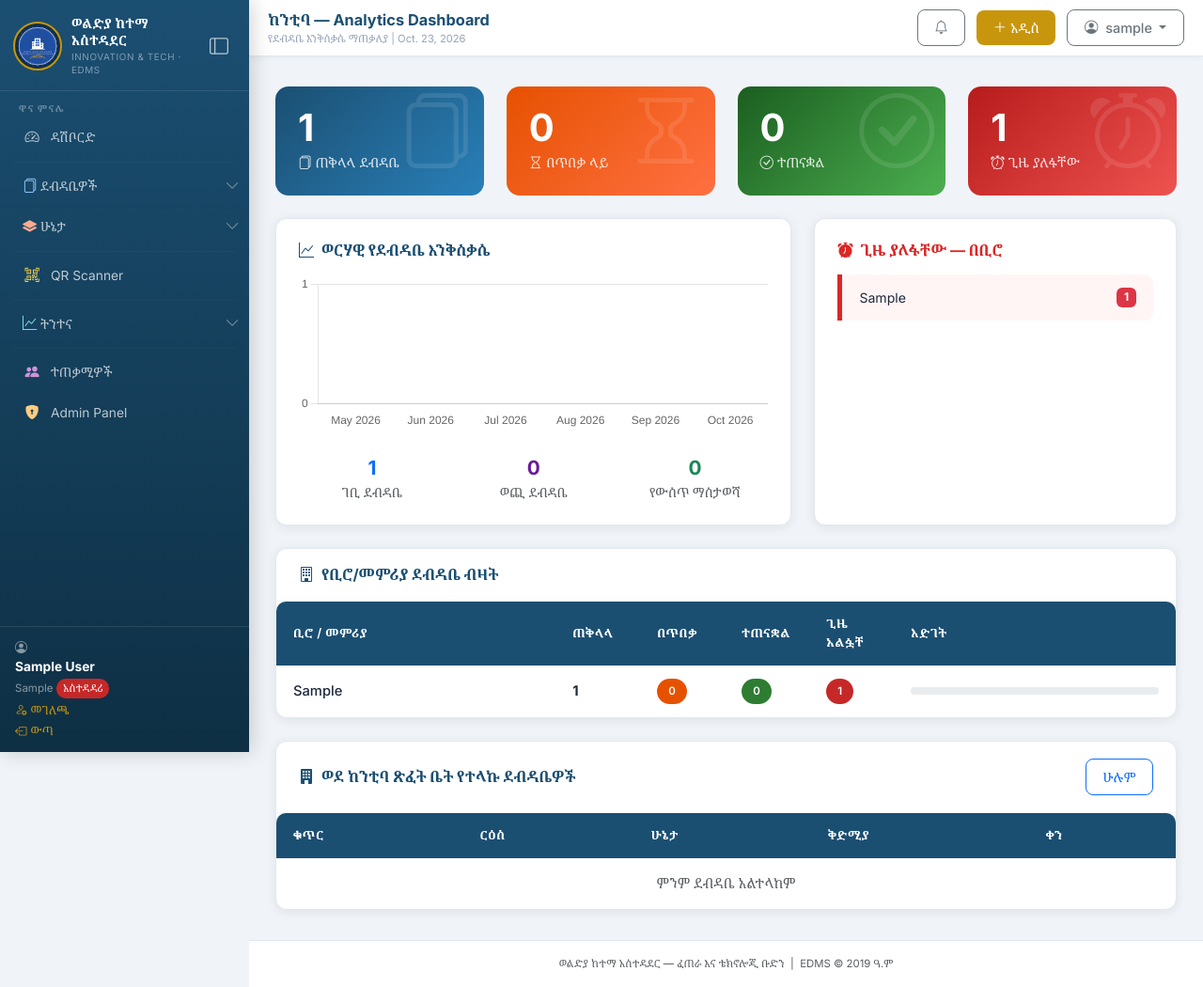
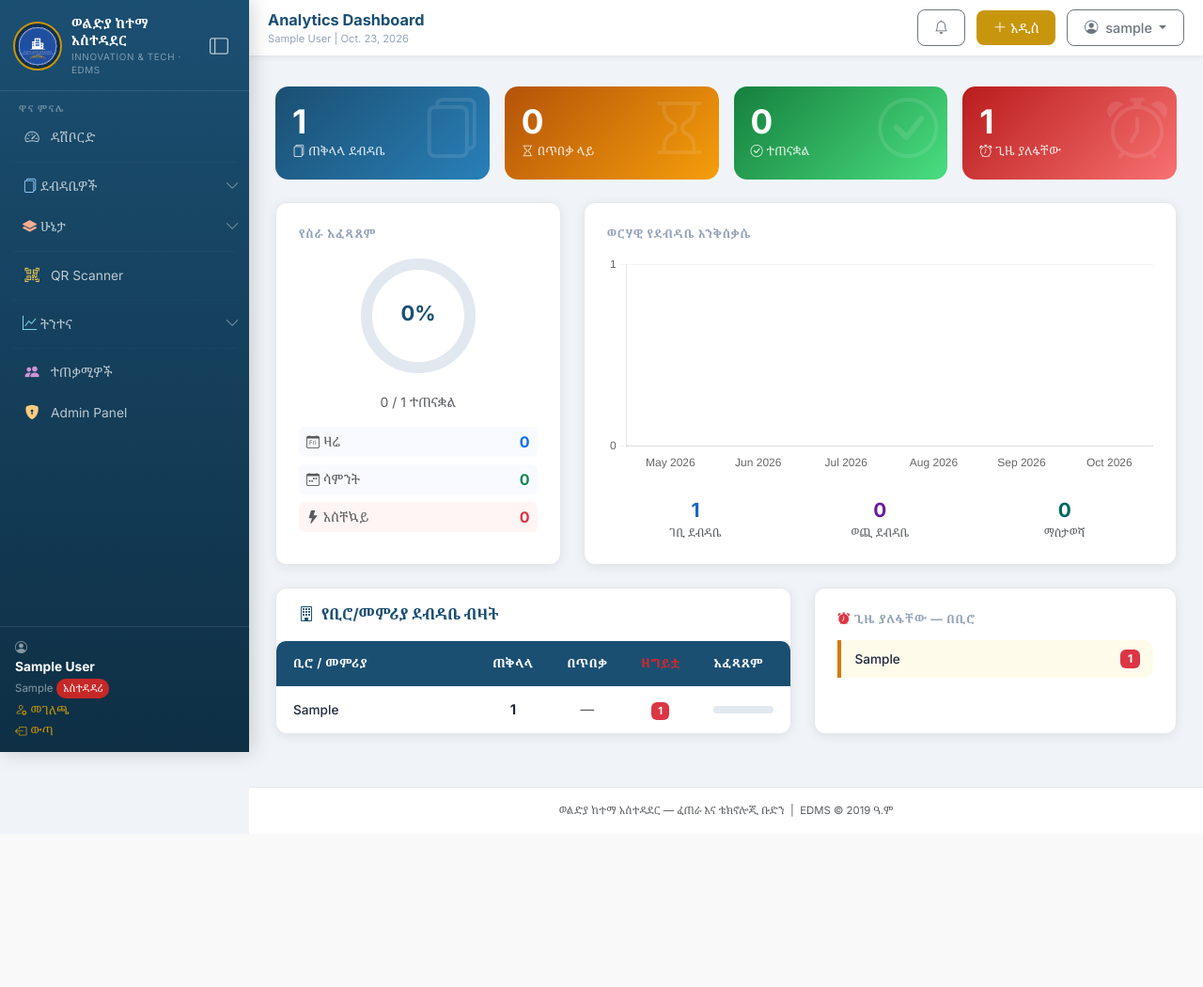
Before and after one commit to mulehaile67522-ui/woldiya_edms, a Django app: page /mayor-dashboard/ in a window 1280 px wide. Shown: the whole page at 94% size. After the commit the page ends 869 px from the top, so only its background shows below. Run offline with Django 5.2, Linux system fonts and the light colour scheme; a user stored in the database is signed in; tables that the repository leaves empty hold one stand-in row (values such as "Sample post"); data that the repository does not hold is empty.

Commit message:
Redesign Mayor Analytics Dashboard - simple smart clean

```diff
--- a/templates/documents/mayor_dashboard.html
+++ b/templates/documents/mayor_dashboard.html
@@ -1,115 +1,143 @@
 {% extends "documents/base.html" %}
-{% block title %}የአመራር ዳሽቦርድ — ወልድያ EDMS{% endblock %}
-{% block page_title %}{% if role == 'MAYOR' %}ከንቲባ{% else %}ምክትል ከንቲባ{% endif %} — Analytics Dashboard{% endblock %}
-{% block page_subtitle %}የደብዳቤ እንቅስቃሴ ማጠቃለያ | {{ today }}{% endblock %}
+{% block title %}Analytics Dashboard — ወልድያ EDMS{% endblock %}
+{% block page_title %}Analytics Dashboard{% endblock %}
+{% block page_subtitle %}{{ request.user.get_full_name|default:request.user.username }} | {{ today }}{% endblock %}
 
 {% block extra_css %}
 <style>
-  .exec-card { border-radius:14px; padding:24px; color:#fff; position:relative; overflow:hidden; }
-  .exec-card .val { font-size:2.5rem; font-weight:900; line-height:1; }
-  .exec-card .lbl { font-size:.9rem; opacity:.85; margin-top:6px; }
-  .exec-card .bg-icon { position:absolute; right:12px; bottom:8px; font-size:5rem; opacity:.1; }
+  /* KPI Cards */
+  .kpi { border-radius:14px; padding:20px 18px; color:#fff; position:relative; overflow:hidden; }
+  .kpi .num { font-size:2.2rem; font-weight:900; line-height:1; }
+  .kpi .lbl { font-size:.82rem; opacity:.88; margin-top:4px; }
+  .kpi .ico { position:absolute; right:10px; bottom:6px; font-size:4rem; opacity:.10; }
+
+  /* Dept table */
   .dept-row:hover td { background:#f8faff; }
-  .alert-exec { border-left:5px solid #dc2626; background:#fff5f5; border-radius:0 10px 10px 0; padding:14px 18px; margin-bottom:10px; }
+  .pct-bar { height:8px; border-radius:4px; background:#e2e8f0; overflow:hidden; }
+  .pct-fill { height:100%; border-radius:4px; background:var(--brand); transition:width .4s; }
+
+  /* Overdue alert cards */
+  .ov-item { border-left:4px solid #dc2626; border-radius:0 10px 10px 0;
+             background:#fff5f5; padding:10px 14px; margin-bottom:8px; }
+  .ov-item.warn { border-left-color:#d97706; background:#fffbeb; }
+  .ov-item.ok { border-left-color:#16a34a; background:#f0fdf4; }
+
+  /* Section header */
+  .sec-title { font-size:.78rem; font-weight:700; letter-spacing:.8px;
+               text-transform:uppercase; color:#94a3b8; margin-bottom:12px; }
 </style>
 {% endblock %}
 
 {% block content %}
 
-<!-- Overdue alert banner -->
+<!-- ── Overdue alert ── -->
 {% if overdue > 0 %}
-<div class="alert alert-danger d-flex gap-3 align-items-center mb-4">
-  <i class="bi bi-alarm-fill fs-3 flex-shrink-0"></i>
+<div class="alert alert-danger d-flex gap-3 align-items-center mb-4 no-print">
+  <i class="bi bi-alarm-fill fs-4 flex-shrink-0"></i>
   <div>
-    <strong>⚠️ {{ overdue }} ደብዳቤ ጊዜው አልፏቸዋል!</strong>
-    ወዲያውኑ ክትትል ያስፈልጋቸዋል።
+    <strong>{{ overdue }} ደብዳቤ ጊዜ አልፏቸዋል!</strong> — ወዲያውኑ ክትትል ያስፈልጋቸዋል።
   </div>
-  <a href="{% url 'overdue_documents' %}" class="btn btn-danger btn-sm ms-auto">ይመልከቱ</a>
 </div>
 {% endif %}
 
-<!-- Executive stat cards -->
-<div class="row g-4 mb-4">
+<!-- ── KPI Bar ── -->
+<div class="row g-3 mb-4">
   <div class="col-6 col-md-3">
-    <div class="exec-card" style="background:linear-gradient(135deg,#1b4f72,#2980b9);">
-      <div class="val">{{ total }}</div>
+    <div class="kpi" style="background:linear-gradient(135deg,#1b4f72,#2980b9);">
+      <div class="num">{{ total }}</div>
       <div class="lbl"><i class="bi bi-files me-1"></i>ጠቅላላ ደብዳቤ</div>
-      <div class="bg-icon"><i class="bi bi-files"></i></div>
+      <div class="ico"><i class="bi bi-files"></i></div>
     </div>
   </div>
   <div class="col-6 col-md-3">
-    <div class="exec-card" style="background:linear-gradient(135deg,#e65100,#ff7043);">
-      <div class="val">{{ pending }}</div>
+    <div class="kpi" style="background:linear-gradient(135deg,#b45309,#f59e0b);">
+      <div class="num">{{ pending }}</div>
       <div class="lbl"><i class="bi bi-hourglass me-1"></i>በጥበቃ ላይ</div>
-      <div class="bg-icon"><i class="bi bi-hourglass"></i></div>
+      <div class="ico"><i class="bi bi-hourglass"></i></div>
     </div>
   </div>
   <div class="col-6 col-md-3">
-    <div class="exec-card" style="background:linear-gradient(135deg,#1b5e20,#4caf50);">
-      <div class="val">{{ completed }}</div>
+    <div class="kpi" style="background:linear-gradient(135deg,#15803d,#4ade80);">
+      <div class="num">{{ completed }}</div>
       <div class="lbl"><i class="bi bi-check-circle me-1"></i>ተጠናቋል</div>
-      <div class="bg-icon"><i class="bi bi-check-circle"></i></div>
+      <div class="ico"><i class="bi bi-check-circle"></i></div>
     </div>
   </div>
   <div class="col-6 col-md-3">
-    <div class="exec-card" style="background:linear-gradient(135deg,#b71c1c,#ef5350);">
-      <div class="val">{{ overdue }}</div>
+    <div class="kpi" style="background:linear-gradient(135deg,#b91c1c,#f87171);">
+      <div class="num">{{ overdue }}</div>
       <div class="lbl"><i class="bi bi-alarm me-1"></i>ጊዜ ያለፋቸው</div>
-      <div class="bg-icon"><i class="bi bi-alarm"></i></div>
+      <div class="ico"><i class="bi bi-alarm"></i></div>
     </div>
   </div>
 </div>
 
+<!-- ── Completion progress + quick stats ── -->
 <div class="row g-4 mb-4">
-  <!-- Monthly chart -->
-  <div class="col-lg-7">
-    <div class="page-card p-4">
-      <h6 class="fw-bold mb-3" style="color:var(--brand);">
-        <i class="bi bi-graph-up me-2"></i>ወርሃዊ የደብዳቤ እንቅስቃሴ
-      </h6>
-      <canvas id="monthlyChart" height="100"></canvas>
-      <div class="row g-3 mt-2 text-center">
-        <div class="col-4">
-          <div class="fw-bold text-primary" style="font-size:1.3rem;">{{ incoming }}</div>
-          <div class="text-muted small">ገቢ ደብዳቤ</div>
+  <div class="col-md-4">
+    <div class="page-card p-4 h-100">
+      <div class="sec-title">የስራ አፈጻጸም</div>
+      <!-- Big progress ring -->
+      <div class="text-center mb-3">
+        <svg width="130" height="130" viewBox="0 0 130 130">
+          <circle cx="65" cy="65" r="55" fill="none" stroke="#e2e8f0" stroke-width="12"/>
+          <circle cx="65" cy="65" r="55" fill="none" stroke="#1b4f72" stroke-width="12"
+                  stroke-dasharray="345.4"
+                  stroke-dashoffset="{{ completion_pct|default:0 }}"
+                  id="progressRing" stroke-linecap="round"
+                  transform="rotate(-90 65 65)"/>
+          <text x="65" y="70" text-anchor="middle" font-size="22" font-weight="900" fill="#1b4f72">{{ completion_pct }}%</text>
+        </svg>
       </div>
-        <div class="col-4">
-          <div class="fw-bold text-purple" style="font-size:1.3rem;color:#6a1b9a;">{{ outgoing }}</div>
-          <div class="text-muted small">ወጪ ደብዳቤ</div>
+      <div class="text-center text-muted small mb-3">{{ completed }} / {{ total }} ተጠናቋል</div>
+      <!-- Mini stats -->
+      <div class="d-flex flex-column gap-2">
+        <div class="d-flex justify-content-between align-items-center px-2 py-1 rounded" style="background:#f8faff;">
+          <span class="small text-muted"><i class="bi bi-calendar-day me-1"></i>ዛሬ</span>
+          <strong class="text-primary">{{ today_docs }}</strong>
         </div>
-        <div class="col-4">
-          <div class="fw-bold text-success" style="font-size:1.3rem;">{{ internal }}</div>
-          <div class="text-muted small">የውስጥ ማስታወሻ</div>
+        <div class="d-flex justify-content-between align-items-center px-2 py-1 rounded" style="background:#f8faff;">
+          <span class="small text-muted"><i class="bi bi-calendar-week me-1"></i>ሳምንት</span>
+          <strong class="text-success">{{ week_docs }}</strong>
+        </div>
+        <div class="d-flex justify-content-between align-items-center px-2 py-1 rounded" style="background:#fff5f5;">
+          <span class="small text-muted"><i class="bi bi-lightning-fill me-1"></i>አስቸኳይ</span>
+          <strong class="text-danger">{{ urgent }}</strong>
         </div>
       </div>
     </div>
   </div>
 
-  <!-- Overdue by department -->
-  <div class="col-lg-5">
+  <!-- Monthly chart -->
+  <div class="col-md-8">
     <div class="page-card p-4 h-100">
-      <h6 class="fw-bold mb-3" style="color:#dc2626;">
-        <i class="bi bi-alarm-fill me-2"></i>ጊዜ ያለፋቸው — በቢሮ
-      </h6>
-      {% if overdue_by_dept %}
-        {% for dept in overdue_by_dept %}
-        <div class="alert-exec d-flex justify-content-between align-items-center">
-          <span style="font-size:.88rem;">{{ dept.department|default:"ያልተመደበ" }}</span>
-          <span class="badge bg-danger">{{ dept.cnt }}</span>
+      <div class="sec-title">ወርሃዊ የደብዳቤ እንቅስቃሴ</div>
+      <canvas id="monthlyChart" height="120"></canvas>
+      <!-- Doc type mini stats -->
+      <div class="row g-2 mt-3">
+        <div class="col-4 text-center">
+          <div class="fw-bold" style="font-size:1.3rem;color:#1565c0;">{{ incoming }}</div>
+          <div class="text-muted" style="font-size:.75rem;">ገቢ ደብዳቤ</div>
         </div>
-        {% endfor %}
-      {% else %}
-        <div class="text-center text-success py-4">
-          <i class="bi bi-check-circle-fill fs-2 d-block mb-2"></i>
-          ጊዜ ያለፋቸው ደብዳቤዎች የሉም ✅
+        <div class="col-4 text-center">
+          <div class="fw-bold" style="font-size:1.3rem;color:#6a1b9a;">{{ outgoing }}</div>
+          <div class="text-muted" style="font-size:.75rem;">ወጪ ደብዳቤ</div>
         </div>
-      {% endif %}
+        <div class="col-4 text-center">
+          <div class="fw-bold" style="font-size:1.3rem;color:#00695c;">{{ internal }}</div>
+          <div class="text-muted" style="font-size:.75rem;">ማስታወሻ</div>
+        </div>
+      </div>
     </div>
   </div>
 </div>
 
-<!-- Per-department breakdown -->
-<div class="page-card mb-4">
+<!-- ── Dept breakdown + Overdue by dept ── -->
+<div class="row g-4 mb-4">
+
+  <!-- Department table -->
+  <div class="col-md-7">
+    <div class="page-card">
       <div class="card-head">
         <h6><i class="bi bi-building me-2"></i>የቢሮ/መምሪያ ደብዳቤ ብዛት</h6>
       </div>
@@ -118,67 +146,86 @@
           <thead>
             <tr>
               <th>ቢሮ / መምሪያ</th>
-          <th style="width:90px;">ጠቅላላ</th>
-          <th style="width:90px;">በጥበቃ</th>
-          <th style="width:90px;">ተጠናቋል</th>
-          <th style="width:90px;">ጊዜ አልፏቸ</th>
-          <th>እድገት</th>
+              <th style="width:70px;">ጠቅላላ</th>
+              <th style="width:70px;">በጥበቃ</th>
+              <th style="width:70px;color:#dc2626;">ዘግይቷ</th>
+              <th style="width:100px;">አፈጻጸም</th>
             </tr>
           </thead>
           <tbody>
             {% for dept in dept_stats %}
+            {% if dept.total > 0 %}
             <tr class="dept-row">
-          <td class="fw-medium">{{ dept.department|default:"ያልተመደበ" }}</td>
-          <td><strong>{{ dept.total }}</strong></td>
-          <td><span class="eb eb-PENDING" style="font-size:.72rem;">{{ dept.pending }}</span></td>
-          <td><span class="eb eb-COMPLETED" style="font-size:.72rem;">{{ dept.completed }}</span></td>
-          <td>
-            {% if dept.overdue %}
-            <span class="eb eb-URGENT" style="font-size:.72rem;">{{ dept.overdue }}</span>
+              <td class="fw-medium" style="font-size:.85rem;">
+                {{ dept.department|default:"ያልተመደበ"|truncatechars:25 }}
+              </td>
+              <td class="text-center"><strong>{{ dept.total }}</strong></td>
+              <td class="text-center">
+                {% if dept.pending %}<span class="badge" style="background:#f59e0b;">{{ dept.pending }}</span>
                 {% else %}<span class="text-muted">—</span>{% endif %}
               </td>
+              <td class="text-center">
+                {% if dept.overdue %}<span class="badge bg-danger">{{ dept.overdue }}</span>
+                {% else %}<span class="text-success small">✓</span>{% endif %}
+              </td>
               <td>
-            <div class="progress" style="height:8px;min-width:80px;">
-              <div class="progress-bar" style="background:var(--brand);
-                width:{% if dept.total %}{% widthratio dept.completed dept.total 100 %}{% else %}0{% endif %}%;"></div>
+                <div class="pct-bar">
+                  <div class="pct-fill" style="width:{% if dept.total %}{% widthratio dept.completed dept.total 100 %}{% else %}0{% endif %}%;"></div>
                 </div>
               </td>
             </tr>
+            {% endif %}
             {% empty %}
-        <tr><td colspan="6" class="text-center text-muted py-4">ምንም ደብዳቤ አልተገኘም</td></tr>
+            <tr><td colspan="5" class="text-center text-muted py-3">ምንም ደብዳቤ አልተገኘም</td></tr>
             {% endfor %}
           </tbody>
         </table>
       </div>
     </div>
+  </div>
 
-<!-- Mayor office documents -->
-<div class="page-card">
-  <div class="card-head">
-    <h6><i class="bi bi-building-fill me-2"></i>ወደ ከንቲባ ጽፈት ቤት የተላኩ ደብዳቤዎች</h6>
-    <a href="{% url 'document_list' %}?department=ከንቲባ+ጽፈት+ቤት" class="btn btn-sm btn-outline-primary">ሁሉም</a>
+  <!-- Overdue alerts -->
+  <div class="col-md-5">
+    <div class="page-card p-4 h-100">
+      <div class="sec-title">
+        <i class="bi bi-alarm-fill text-danger me-1"></i>ጊዜ ያለፋቸው — በቢሮ
       </div>
-  <div class="table-responsive">
-    <table class="edms-table">
-      <thead>
-        <tr><th>ቁጥር</th><th>ርዕስ</th><th>ሁኔታ</th><th>ቅድሚያ</th><th>ቀን</th></tr>
-      </thead>
-      <tbody>
+      {% if overdue_by_dept %}
+        {% for dept in overdue_by_dept %}
+        <div class="ov-item {% if dept.cnt >= 3 %}{% elif dept.cnt == 1 %}warn{% endif %}">
+          <div class="d-flex justify-content-between align-items-center">
+            <span style="font-size:.85rem;font-weight:500;">
+              {{ dept.department|default:"ያልተመደበ"|truncatechars:28 }}
+            </span>
+            <span class="badge bg-danger">{{ dept.cnt }}</span>
+          </div>
+        </div>
+        {% endfor %}
+      {% else %}
+        <div class="ov-item ok text-center py-3">
+          <i class="bi bi-check-circle-fill text-success fs-4 d-block mb-1"></i>
+          <span style="font-size:.85rem;">ጊዜ ያለፋቸው ደብዳቤዎች የሉም ✅</span>
+        </div>
+      {% endif %}
+
+      <!-- Docs sent to Mayor office -->
+      {% if mayor_docs %}
+      <div class="sec-title mt-4">
+        <i class="bi bi-building-fill me-1"></i>ወደ ከንቲባ ጽ/ቤት የተላኩ
+      </div>
       {% for doc in mayor_docs %}
-        <tr>
-          <td><a href="{% url 'document_detail' doc.pk %}" class="text-decoration-none">
-            <code class="text-primary fw-bold">{{ doc.reference_number }}</code>
-          </a></td>
-          <td style="max-width:200px;" class="text-truncate">{{ doc.title }}</td>
-          <td><span class="eb eb-{{ doc.status }}">{{ doc.get_status_display }}</span></td>
-          <td><span class="eb eb-{{ doc.priority }}">{{ doc.get_priority_display }}</span></td>
-          <td class="text-muted small">{{ doc.created_at|date:"d/m/Y" }}</td>
-        </tr>
-        {% empty %}
-        <tr><td colspan="5" class="text-center text-muted py-3">ምንም ደብዳቤ አልተላከም</td></tr>
+      <div class="d-flex gap-2 align-items-start mb-2 pb-2 border-bottom">
+        <span class="eb eb-{{ doc.status }}" style="font-size:.65rem;flex-shrink:0;">{{ doc.get_status_display }}</span>
+        <div style="min-width:0;">
+          <a href="{% url 'document_detail' doc.pk %}" class="text-decoration-none text-dark fw-medium" style="font-size:.82rem;">
+            {{ doc.title|truncatechars:35 }}
+          </a>
+          <div class="text-muted" style="font-size:.72rem;">{{ doc.created_at|date:"d/m/Y" }}</div>
+        </div>
+      </div>
       {% endfor %}
-      </tbody>
-    </table>
+      {% endif %}
+    </div>
   </div>
 </div>
 
@@ -187,15 +234,33 @@
 {% block extra_js %}
 <script src="https://cdn.jsdelivr.net/npm/chart.js@4.4.3/dist/chart.umd.min.js"></script>
 <script>
+// Progress ring
+const pct = {{ completion_pct }};
+const circ = 2 * Math.PI * 55;
+document.getElementById('progressRing').style.strokeDashoffset = circ * (1 - pct / 100);
+
+// Monthly chart
+const months_am = ['','ጃን','ፌብ','ማርች','ኤፕ','ሜይ','ጁን','ጁላይ','ኦገስ','ሴፕ','ኦክቶ','ኖቬ','ዲሴ'];
 new Chart(document.getElementById('monthlyChart'), {
   type: 'bar',
   data: {
     labels: {{ chart_labels|safe }},
-    datasets: [{ label: 'ደብዳቤዎች', data: {{ chart_data|safe }},
-      backgroundColor: 'rgba(27,79,114,.75)', borderRadius: 6 }]
+    datasets: [{
+      label: 'ደብዳቤ',
+      data: {{ chart_data|safe }},
+      backgroundColor: 'rgba(27,79,114,.75)',
+      borderRadius: 6,
+      borderSkipped: false,
+    }]
   },
-  options: { responsive:true, plugins:{legend:{display:false}},
-    scales:{ y:{beginAtZero:true, ticks:{precision:0}}, x:{grid:{display:false}} } }
+  options: {
+    responsive: true,
+    plugins: { legend: { display: false } },
+    scales: {
+      y: { beginAtZero: true, ticks: { precision: 0 }, grid: { color: '#f1f5f9' } },
+      x: { grid: { display: false } }
+    }
+  }
 });
 </script>
 {% endblock %}
```
Lines whose indentation alone changed are shown as unchanged.
